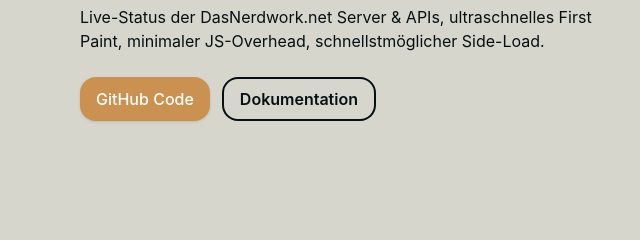
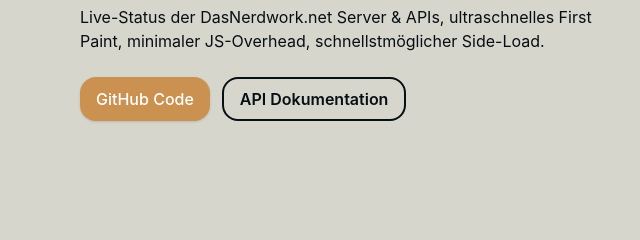
Before and after one commit to DasNerdwork/ultra-fast-homepage, a website: page static/index.html in a window 1280 px wide. Shown: the part 346-586 px from the top of the page, 0-640 px from the left. Drawn offline with nearby package versions, Linux system fonts and the light colour scheme; files that its build step writes are made by us from their sources; no server answers.

Commit message:
fix: adjusted button description

```diff
--- a/static/index.html
+++ b/static/index.html
@@ -50,7 +50,7 @@
             <p class="mt-4 text-text/70 dark:text-text/60 max-w-prose">Live-Status der DasNerdwork.net Server & APIs, ultraschnelles First Paint, minimaler JS-Overhead, schnellstmöglicher Side-Load.</p>
             <div class="mt-6 flex gap-3">
               <a href="https://github.com/DasNerdwork/ultra-fast-homepage" class="inline-flex items-center rounded-2xl bg-primary px-4 py-2 text-white font-medium shadow-sm hover:bg-primary/80 transition">GitHub Code</a>
-              <a href="https://api.dasnerdwork.net/docs" class="font-semibold inline-flex items-center rounded-2xl border-2 px-4 py-2 border-text/30 dark:border-text/50 hover:bg-base/20 dark:hover:bg-base/80">Dokumentation</a>
+              <a href="https://api.dasnerdwork.net/docs" class="font-semibold inline-flex items-center rounded-2xl border-2 px-4 py-2 border-text/30 dark:border-text/50 hover:bg-base/20 dark:hover:bg-base/80">API Dokumentation</a>
             </div>
           </div>
           <div class="grid grid-cols-2 gap-4">
```
